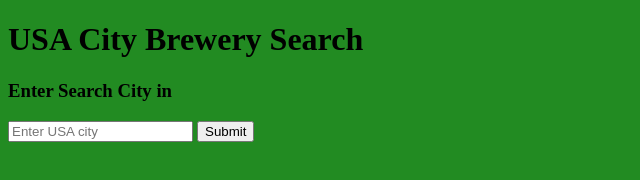
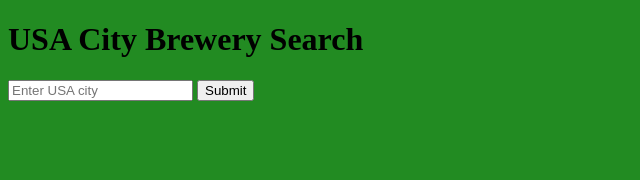
Before and after one commit to jh-23/Phase-1-Project, a plain HTML site: page index.html in a window 1280 px wide. Shown: the whole page, without its empty margins (0-640 px from the left). Drawn offline with Linux system fonts and the light colour scheme; no server answers.

Commit message:
removed h3 due to it being unnecessary

```diff
--- a/index.html
+++ b/index.html
@@ -8,15 +8,12 @@
 </head>
 <body>
     <h1>USA City Brewery Search</h1>
-    <h3>Enter Search City in </h3>
     <form id="brewery-city-search-form">
         <input id='search' type='text' name='search' placeholder="Enter USA city">
         <input type='submit' name='submit'/>
     </form>
     <ul id="brewery-info-container"></ul>
-
     <ul id="filtered-brewery-by-city-list"></ul>
-
     <script src="index.js"></script>
 </body>
 </html>
```
